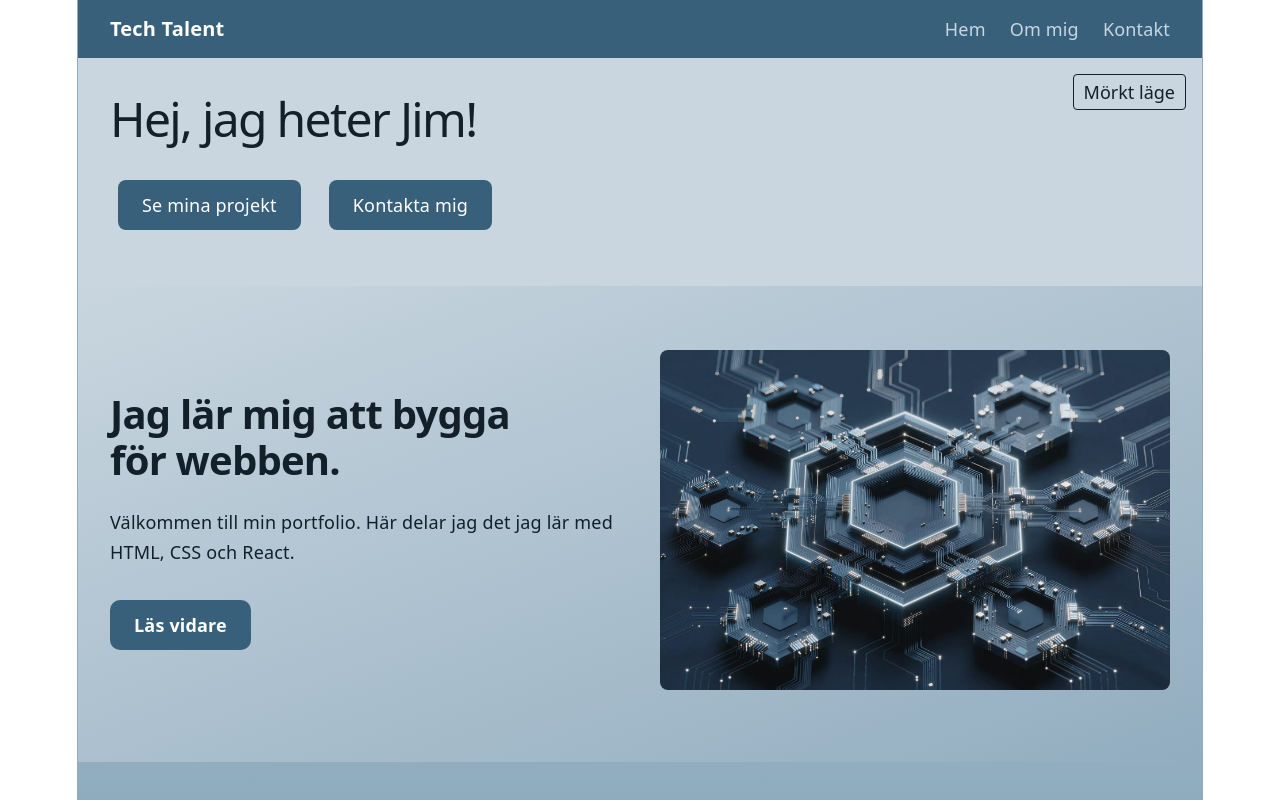
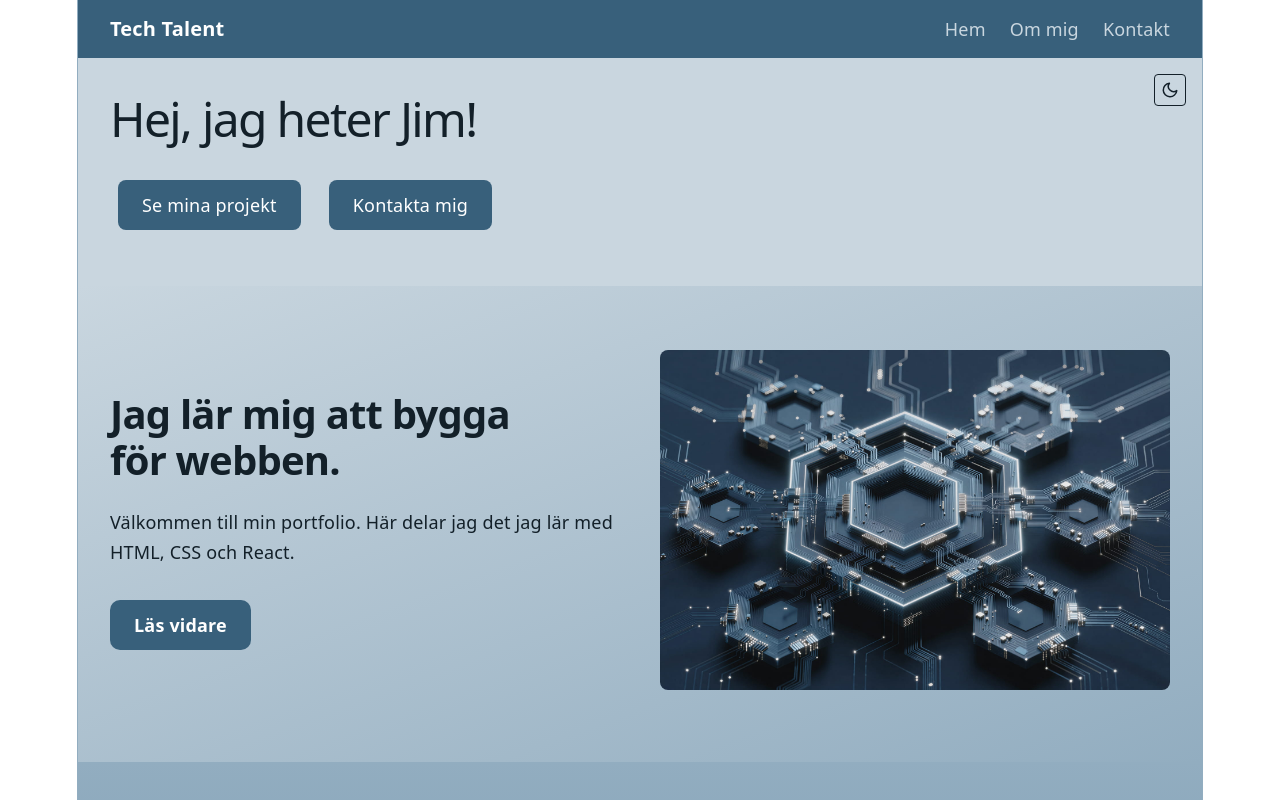
Before and after one commit to JimAndersson8/min-sida, a React (Vite) app: page / in a window 1280 px wide. Shown: the top 800 px of the page. Built offline with nearby package versions, Linux system fonts and the light colour scheme.

Commit message:
dark mode svg ikon

```diff
--- a/src/components/DarkModeKnapp.css
+++ b/src/components/DarkModeKnapp.css
@@ -3,11 +3,9 @@
   color: var(--tekst-pa-mork);
   border: 1px solid var(--tekst-pa-mork);
   border-radius: 4px;
-  padding: 4px 10px;
-  font: inherit;
+  padding: 6px;
+  display: flex;
+  align-items: center;
+  justify-content: center;
   cursor: pointer;
 }
-
-.dark-mode-knapp:hover {
-  text-decoration: underline;
-}
--- a/src/components/DarkModeKnapp.jsx
+++ b/src/components/DarkModeKnapp.jsx
@@ -16,8 +16,10 @@ function DarkModeKnapp() {
   }, [morkt]);
 
   return (
-    <button className="dark-mode-knapp" onClick={() => setMorkt(!morkt)}>
-      {morkt ? 'Ljust läge' : 'Mörkt läge'}
+    <button className="dark-mode-knapp" onClick={() => setMorkt(!morkt)} aria-label={morkt ? 'Ljust läge' : 'Mörkt läge'} title={morkt ? 'Ljust läge' : 'Mörkt läge'}>
+      <svg width="18" height="18" viewBox="0 0 24 24" fill={morkt ? 'currentColor' : 'none'} stroke="currentColor" strokeWidth="2" strokeLinejoin="round" aria-hidden="true">
+        <path d="M21 12.79A9 9 0 1 1 11.21 3 7 7 0 0 0 21 12.79z" />
+      </svg>
     </button>
   );
 }
```
